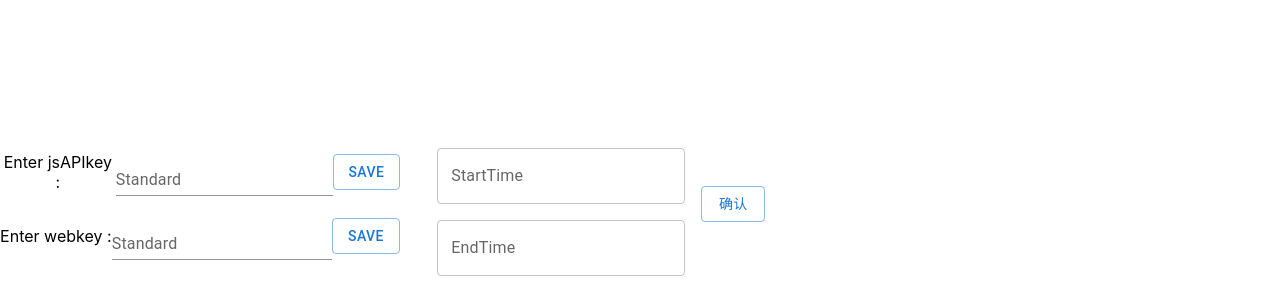
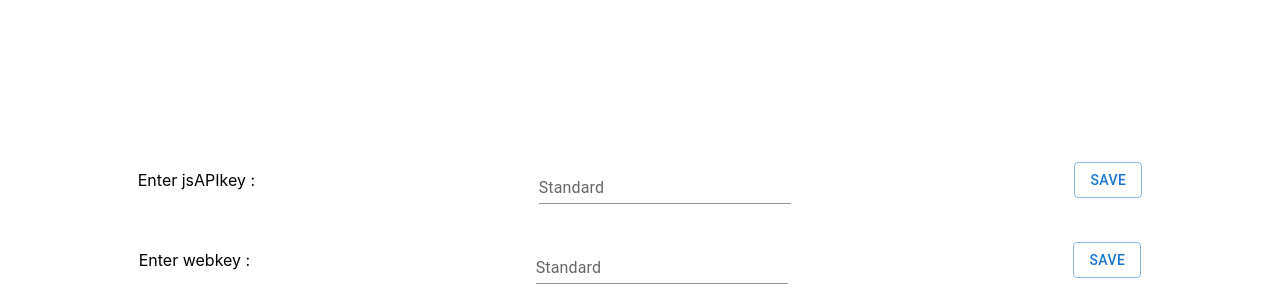
Before and after one commit to v2vv/LieYing, a React (Create React App) app: page / in a window 1280 px wide. Shown: the part 652-952 px from the top of the page. Before the commit the page ends 928 px from the top, so only its background shows below. Built offline with nearby package versions, Linux system fonts and the light colour scheme; no server answers.

Commit message:
响应式布局

```diff
--- a/src/Compment/InputDialog.js
+++ b/src/Compment/InputField.js
@@ -1,6 +1,8 @@
 import React, { useState } from "react";
 import TextField from "@mui/material/TextField";
 import Button from "@mui/material/Button";
+import Grid from "@mui/material/Grid";
+import Box from "@mui/material/Box";
 
 function InputDialog({ dataName }) {
   const [inputValue, setInputValue] = useState("");
@@ -14,10 +16,9 @@ function InputDialog({ dataName }) {
     display: "flex",
     alignItems: "center",
     justifyContent: "space-around",
-    width: "400px",
   };
 
-  return (
+  const Textfile = ({ dataName }) => (
     <div style={styles}>
       <label>Enter {dataName} :</label>
       <TextField
@@ -25,6 +26,7 @@ function InputDialog({ dataName }) {
         label="Standard"
         variant="standard"
         type="text"
+        sx={{ m: 1, width: "25ch" }}
         value={inputValue}
         onChange={(e) => setInputValue(e.target.value)}
       />
@@ -34,6 +36,24 @@ function InputDialog({ dataName }) {
       </Button>
     </div>
   );
+  return (
+    <Box sx={{ flexGrow: 1 }}>
+      <Grid
+        container
+        direction="column"
+        rowSpacing={2}
+        justifyContent="space-between"
+        alignItems="stretch"
+      >
+        <Grid item>
+          <Textfile dataName="jsAPIkey"></Textfile>
+        </Grid>
+        <Grid item>
+          <Textfile dataName="webkey"></Textfile>
+        </Grid>
+      </Grid>
+    </Box>
+  );
 }
 
 export default InputDialog;
--- a/src/Compment/LieYingCtrl.js
+++ b/src/Compment/LieYingCtrl.js
@@ -1,40 +1,17 @@
 import * as React from "react";
-// import { styled } from "@mui/material/styles";
 import Box from "@mui/material/Box";
-// import Paper from "@mui/material/Paper";
 import Grid from "@mui/material/Grid";
-import InputDialog from "./InputDialog.js";
+import InputField from "./InputField.js";
 import DatePicker from "./DatePick.js";
-
-// const Item = styled(Paper)(({ theme }) => ({
-//   backgroundColor: theme.palette.mode === "dark" ? "#1A2027" : "#fff",
-//   ...theme.typography.body2,
-//   padding: theme.spacing(1),
-//   textAlign: "center",
-//   color: theme.palette.text.secondary,
-// }));
 
 export default function LieYingCtrlUI() {
   return (
     <Box sx={{ flexGrow: 1 }}>
-      <Grid container spacing={4}>
-        <Grid item xs={4}>
-          <Grid
-            container
-            direction="column"
-            rowSpacing={2}
-            justifyContent="space-between"
-            alignItems="stretch"
-          >
-            <Grid item>
-              <InputDialog dataName="jsAPIkey"></InputDialog>
-            </Grid>
-            <Grid item>
-              <InputDialog dataName="webkey"></InputDialog>
-            </Grid>
-          </Grid>
+      <Grid container direction="column" spacing={2}>
+        <Grid item xs={8}>
+          <InputField></InputField>
         </Grid>
-        <Grid item xs={4}>
+        <Grid item xs={8}>
           <DatePicker />
         </Grid>
       </Grid>
```
